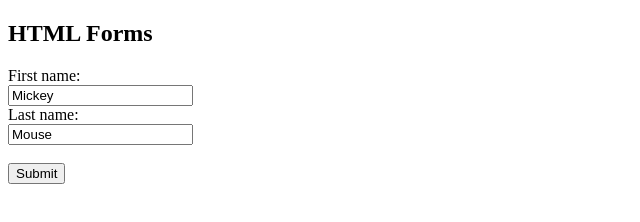
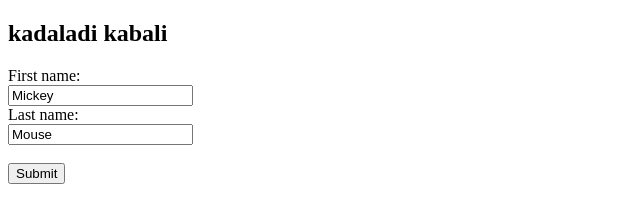
Before and after one commit to prathap17017/firstrepository, a plain HTML site: page 2.html in a window 1280 px wide. Shown: the full height of the page, 0-640 px from the left. Drawn offline with Linux system fonts and the light colour scheme.

Commit message:
Update 2.html

```diff
--- a/2.html
+++ b/2.html
@@ -2,7 +2,7 @@
 <html>
 <body>
 
-<h2>HTML Forms</h2>
+<h2>kadaladi kabali</h2>
 
 <form>
   First name:<br>
```
